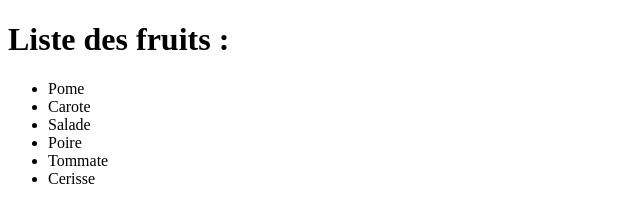
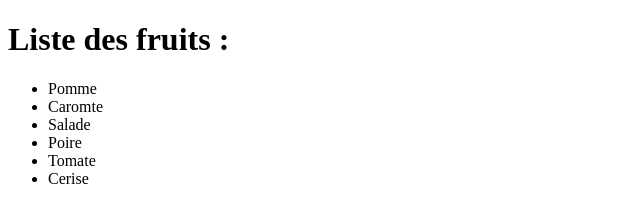
Before and after one commit to luclaurent256/exo-git-rebaser, a plain HTML site: page index.html in a window 1280 px wide. Shown: the full height of the page, 0-640 px from the left. Drawn offline with Linux system fonts and the light colour scheme.

Commit message:
Fix typos in vegetable list

```diff
--- a/index.html
+++ b/index.html
@@ -10,12 +10,12 @@
     <body>
         <h1>Liste des fruits :</h1>
         <ul>
-            <li>Pome</li>
-            <li>Carote</li>
+            <li>Pomme</li>
+            <li>Caromte</li>
             <li>Salade</li>
             <li>Poire</li>
-            <li>Tommate</li>
-            <li>Cerisse</li>
+            <li>Tomate</li>
+            <li>Cerise</li>
         </ul>
     </body>
 </html>
```
